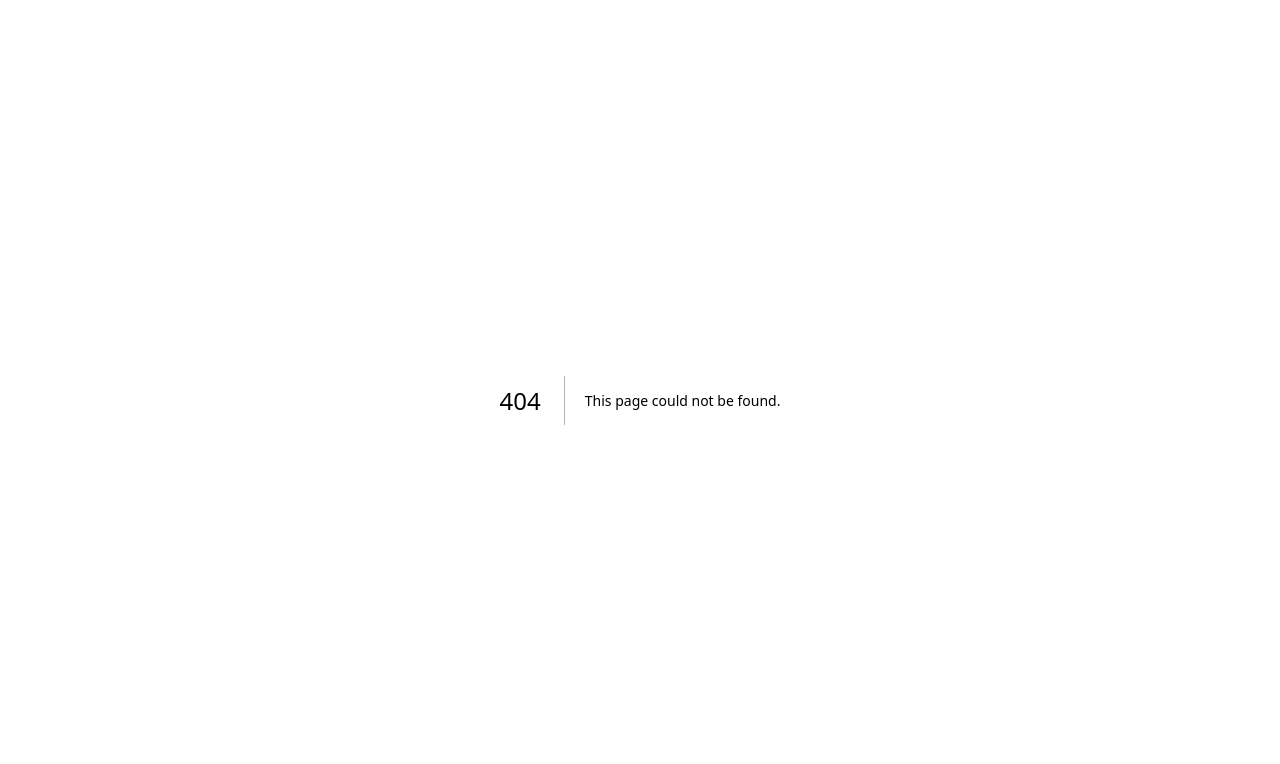
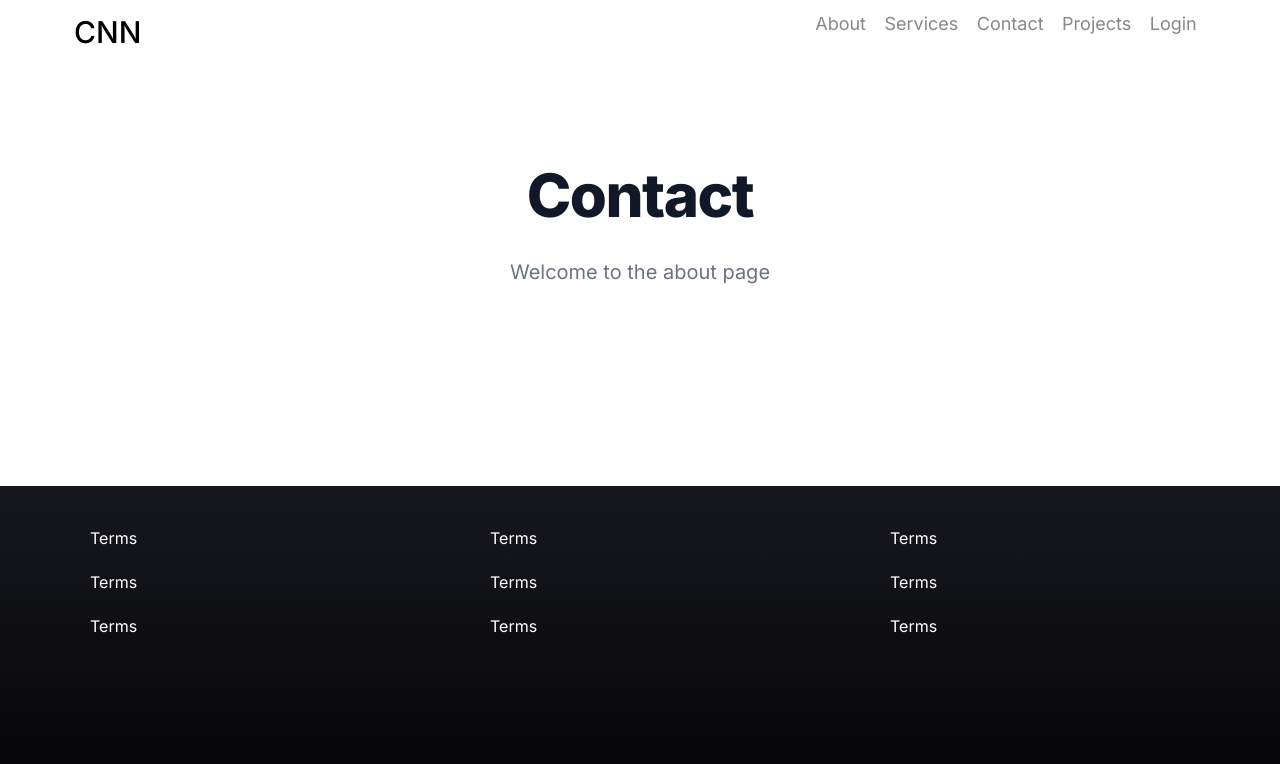
Before and after one commit to robertmish/gorde-project, a Next.js app: page /contact in a window 1280 px wide. Before the commit this address had no page. Shown: the top 764 px of the page. Built offline with nearby package versions, Linux system fonts and the light colour scheme.

Commit message:
Push all changes

```diff
--- a/package.json
+++ b/package.json
@@ -9,6 +9,7 @@
     "lint": "next lint"
   },
   "dependencies": {
+    "@material-tailwind/react": "^2.0.7",
     "@types/node": "20.4.2",
     "@types/react": "18.2.15",
     "@types/react-dom": "18.2.7",
--- /dev/null
+++ b/src/app/about/page.tsx
@@ -0,0 +1,22 @@
+import React from 'react'
+import Header from '../comp/Header'
+import Footer from '../comp/Footer'
+
+function Page() {
+  return (
+
+
+<main>
+
+<Header></Header>
+
+<div className="content_section">
+  <div className="welcome_header mb-4 text-4xl font-extrabold leading-none tracking-tight text-gray-900 md:text-5xl lg:text-6xl dark:text-white">About</div>
+  <p className='wel_desc mb-6 text-lg font-normal text-gray-500 lg:text-xl sm:px-16 xl:px-48 dark:text-gray-400'>Welcome to the about page</p>
+</div>
+<Footer></Footer>
+</main>
+  )
+}
+
+export default Page
--- /dev/null
+++ b/src/app/comp/Footer.tsx
@@ -0,0 +1,38 @@
+import React from 'react'
+
+function Footer() {
+  return (
+    <>
+
+<div className='footer'>
+
+    <div className="widgets_wrapper">
+        <div className="widget_box">
+            <div className="f_link">Terms</div>
+            <div className="f_link">Terms</div>
+            <div className="f_link">Terms</div>
+        </div>
+
+        <div className="widget_box">
+            <div className="f_link">Terms</div>
+            <div className="f_link">Terms</div>
+            <div className="f_link">Terms</div>
+        </div>
+
+        <div className="widget_box">
+            <div className="f_link">Terms</div>
+            <div className="f_link">Terms</div>
+            <div className="f_link">Terms</div>
+        </div>
+    </div>
+
+</div>
+
+
+
+
+    </>
+  )
+}
+
+export default Footer
--- /dev/null
+++ b/src/app/contact/page.tsx
@@ -0,0 +1,22 @@
+import React from 'react'
+import Header from '../comp/Header'
+import Footer from '../comp/Footer'
+
+function Page() {
+  return (
+
+
+<main>
+
+<Header></Header>
+
+<div className="content_section">
+  <div className="welcome_header mb-4 text-4xl font-extrabold leading-none tracking-tight text-gray-900 md:text-5xl lg:text-6xl dark:text-white">Contact</div>
+  <p className='wel_desc mb-6 text-lg font-normal text-gray-500 lg:text-xl sm:px-16 xl:px-48 dark:text-gray-400'>Welcome to the about page</p>
+</div>
+<Footer></Footer>
+</main>
+  )
+}
+
+export default Page
--- a/src/app/globals.css
+++ b/src/app/globals.css
@@ -2,19 +2,6 @@
 @tailwind components;
 @tailwind utilities;
 
-:root {
-  --foreground-rgb: 0, 0, 0;
-  --background-start-rgb: 214, 219, 220;
-  --background-end-rgb: 255, 255, 255;
-}
-
-@media (prefers-color-scheme: dark) {
-  :root {
-    --foreground-rgb: 255, 255, 255;
-    --background-start-rgb: 0, 0, 0;
-    --background-end-rgb: 0, 0, 0;
-  }
-}
 
 body {
   color: rgb(var(--foreground-rgb));
@@ -25,3 +12,75 @@
     )
     rgb(var(--background-start-rgb));
 }
+
+.blue_box {
+
+  width: 300px;
+  height: 300px;
+  background: #0c22c4;
+}
+
+.header {
+  margin: 0 auto;
+display: flex;
+justify-content: space-between;
+width: 90%;
+padding: 10px;
+}
+.logo {
+font-weight: 500;
+font-size: 30px;
+}
+.menu {
+width: 400px;
+display: flex;
+justify-content: space-around;
+}
+.menu_item {
+color:#888;
+font-size: 18px;
+}
+
+.menu_item:hover {
+  text-decoration: underline;
+  cursor: pointer;
+}
+.welcome_header {
+margin:0 auto;
+  width: 70%;
+  text-align: center;
+  margin-top:100px;
+}
+
+.wel_desc {
+  margin: 0 auto;
+  width: 1062px;
+  text-align: center;
+  margin-top: 33px;
+}
+
+.user_form {
+  width: 500px;
+  margin:0 auto;
+  margin-top:50px;
+}
+
+
+.footer {
+height: 400px;
+background: linear-gradient(#17181e, #000000);
+margin-top: 200px;
+}
+
+.widgets_wrapper {
+display: flex;
+justify-content: space-around;
+padding: 40px
+}
+.widget_box {
+width: 300px;
+}
+.f_link {
+margin-bottom: 20px;
+color:#fff;
+}
--- a/src/app/page.tsx
+++ b/src/app/page.tsx
@@ -1,113 +1,57 @@
+"use client"
 import Image from 'next/image'
+import {useRouter} from "next/navigation";
+import Header from './comp/Header';
+import Footer from './comp/Footer';
+export default function Home() {
 
-export default function Home() {
+const router = useRouter();
+
+
+const onClick = () => {
+
+  router.push("/welcome");
+
+}
+
+
+
+
   return (
-    <main className="flex min-h-screen flex-col items-center justify-between p-24">
-      <div className="z-10 w-full max-w-5xl items-center justify-between font-mono text-sm lg:flex">
-        <p className="fixed left-0 top-0 flex w-full justify-center border-b border-gray-300 bg-gradient-to-b from-zinc-200 pb-6 pt-8 backdrop-blur-2xl dark:border-neutral-800 dark:bg-zinc-800/30 dark:from-inherit lg:static lg:w-auto  lg:rounded-xl lg:border lg:bg-gray-200 lg:p-4 lg:dark:bg-zinc-800/30">
-          Get started by editing&nbsp;
-          <code className="font-mono font-bold">src/app/page.tsx</code>
-        </p>
-        <div className="fixed bottom-0 left-0 flex h-48 w-full items-end justify-center bg-gradient-to-t from-white via-white dark:from-black dark:via-black lg:static lg:h-auto lg:w-auto lg:bg-none">
-          <a
-            className="pointer-events-none flex place-items-center gap-2 p-8 lg:pointer-events-auto lg:p-0"
-            href="https://vercel.com?utm_source=create-next-app&utm_medium=appdir-template&utm_campaign=create-next-app"
-            target="_blank"
-            rel="noopener noreferrer"
-          >
-            By{' '}
-            <Image
-              src="/vercel.svg"
-              alt="Vercel Logo"
-              className="dark:invert"
-              width={100}
-              height={24}
-              priority
-            />
-          </a>
-        </div>
-      </div>
 
-      <div className="relative flex place-items-center before:absolute before:h-[300px] before:w-[480px] before:-translate-x-1/2 before:rounded-full before:bg-gradient-radial before:from-white before:to-transparent before:blur-2xl before:content-[''] after:absolute after:-z-20 after:h-[180px] after:w-[240px] after:translate-x-1/3 after:bg-gradient-conic after:from-sky-200 after:via-blue-200 after:blur-2xl after:content-[''] before:dark:bg-gradient-to-br before:dark:from-transparent before:dark:to-blue-700 before:dark:opacity-10 after:dark:from-sky-900 after:dark:via-[#0141ff] after:dark:opacity-40 before:lg:h-[360px] z-[-1]">
-        <Image
-          className="relative dark:drop-shadow-[0_0_0.3rem_#ffffff70] dark:invert"
-          src="/next.svg"
-          alt="Next.js Logo"
-          width={180}
-          height={37}
-          priority
-        />
-      </div>
+<main>
 
-      <div className="mb-32 grid text-center lg:mb-0 lg:grid-cols-4 lg:text-left">
-        <a
-          href="https://nextjs.org/docs?utm_source=create-next-app&utm_medium=appdir-template&utm_campaign=create-next-app"
-          className="group rounded-lg border border-transparent px-5 py-4 transition-colors hover:border-gray-300 hover:bg-gray-100 hover:dark:border-neutral-700 hover:dark:bg-neutral-800/30"
-          target="_blank"
-          rel="noopener noreferrer"
-        >
-          <h2 className={`mb-3 text-2xl font-semibold`}>
-            About{' '}
-            <span className="inline-block transition-transform group-hover:translate-x-1 motion-reduce:transform-none">
-              -&gt;
-            </span>
-          </h2>
-          <p className={`m-0 max-w-[30ch] text-sm opacity-50`}>
-            Find in-depth information about Next.js features and API.
-          </p>
-        </a>
 
-        <a
-          href="https://nextjs.org/learn?utm_source=create-next-app&utm_medium=appdir-template-tw&utm_campaign=create-next-app"
-          className="group rounded-lg border border-transparent px-5 py-4 transition-colors hover:border-gray-300 hover:bg-gray-100 hover:dark:border-neutral-700 hover:dark:bg-neutral-800/30"
-          target="_blank"
-          rel="noopener noreferrer"
-        >
-          <h2 className={`mb-3 text-2xl font-semibold`}>
-            Portfolio{' '}
-            <span className="inline-block transition-transform group-hover:translate-x-1 motion-reduce:transform-none">
-              -&gt;
-            </span>
-          </h2>
-          <p className={`m-0 max-w-[30ch] text-sm opacity-50`}>
-            Learn about Next.js in an interactive course with&nbsp;quizzes!
-          </p>
-        </a>
+<Header/>
+<div className="content_section">
+  <div className="welcome_header mb-4 text-4xl font-extrabold leading-none tracking-tight text-gray-900 md:text-5xl lg:text-6xl dark:text-white">Welcome to Codedesk!.</div>
+  <p className='wel_desc mb-6 text-lg font-normal text-gray-500 lg:text-xl sm:px-16 xl:px-48 dark:text-gray-400'>Here at Flowbite we focus on markets where technology, innovation, and capital can unlock long-term value and drive economic growth.</p>
+</div>
 
-        <a
-          href="https://vercel.com/templates?framework=next.js&utm_source=create-next-app&utm_medium=appdir-template&utm_campaign=create-next-app"
-          className="group rounded-lg border border-transparent px-5 py-4 transition-colors hover:border-gray-300 hover:bg-gray-100 hover:dark:border-neutral-700 hover:dark:bg-neutral-800/30"
-          target="_blank"
-          rel="noopener noreferrer"
-        >
-          <h2 className={`mb-3 text-2xl font-semibold`}>
-            Services{' '}
-            <span className="inline-block transition-transform group-hover:translate-x-1 motion-reduce:transform-none">
-              -&gt;
-            </span>
-          </h2>
-          <p className={`m-0 max-w-[30ch] text-sm opacity-50`}>
-            Explore the Next.js 13 playground.
-          </p>
-        </a>
+<div className="user_form">
 
-        <a
-          href="https://vercel.com/new?utm_source=create-next-app&utm_medium=appdir-template&utm_campaign=create-next-app"
-          className="group rounded-lg border border-transparent px-5 py-4 transition-colors hover:border-gray-300 hover:bg-gray-100 hover:dark:border-neutral-700 hover:dark:bg-neutral-800/30"
-          target="_blank"
-          rel="noopener noreferrer"
-        >
-          <h2 className={`mb-3 text-2xl font-semibold`}>
-            Contact{' '}
-            <span className="inline-block transition-transform group-hover:translate-x-1 motion-reduce:transform-none">
-              -&gt;
-            </span>
-          </h2>
-          <p className={`m-0 max-w-[30ch] text-sm opacity-50`}>
-            Instantly deploy your Next.js site to a shareable URL with Vercel.
-          </p>
-        </a>
-      </div>
-    </main>
+<label for="email" className="block mb-2 text-sm font-medium text-gray-900 dark:text-white">Your Email</label>
+<div className="relative mb-6">
+  <div className="absolute inset-y-0 left-0 flex items-center pl-3.5 pointer-events-none">
+    <svg className="w-4 h-4 text-gray-500 dark:text-gray-400" aria-hidden="true" xmlns="http://www.w3.org/2000/svg" fill="currentColor" viewBox="0 0 20 16">
+        <path d="m10.036 8.278 9.258-7.79A1.979 1.979 0 0 0 18 0H2A1.987 1.987 0 0 0 .641.541l9.395 7.737Z"/>
+        <path d="M11.241 9.817c-.36.275-.801.425-1.255.427-.428 0-.845-.138-1.187-.395L0 2.6V14a2 2 0 0 0 2 2h16a2 2 0 0 0 2-2V2.5l-8.759 7.317Z"/>
+    </svg>
+  </div>
+  <input for="email" type="text" id="input-group-1" className="bg-gray-50 border border-gray-300 text-gray-900 text-sm rounded-lg focus:ring-blue-500 focus:border-blue-500 block w-full pl-10 p-2.5  dark:bg-gray-700 dark:border-gray-600 dark:placeholder-gray-400 dark:text-white dark:focus:ring-blue-500 dark:focus:border-blue-500" placeholder="name@flowbite.com"/>
+</div>
+<label  className="block mb-2 text-sm font-medium text-gray-900 dark:text-white">Username</label>
+<div className="flex">
+  <span className="inline-flex items-center px-3 text-sm text-gray-900 bg-gray-200 border border-r-0 border-gray-300 rounded-l-md dark:bg-gray-600 dark:text-gray-400 dark:border-gray-600">
+    <svg className="w-4 h-4 text-gray-500 dark:text-gray-400" aria-hidden="true" xmlns="http://www.w3.org/2000/svg" fill="currentColor" viewBox="0 0 20 20">
+        <path d="M10 0a10 10 0 1 0 10 10A10.011 10.011 0 0 0 10 0Zm0 5a3 3 0 1 1 0 6 3 3 0 0 1 0-6Zm0 13a8.949 8.949 0 0 1-4.951-1.488A3.987 3.987 0 0 1 9 13h2a3.987 3.987 0 0 1 3.951 3.512A8.949 8.949 0 0 1 10 18Z"/>
+    </svg>
+  </span>
+  <input type="text" id="website-admin" className="rounded-none rounded-r-lg bg-gray-50 border text-gray-900 focus:ring-blue-500 focus:border-blue-500 block flex-1 min-w-0 w-full text-sm border-gray-300 p-2.5  dark:bg-gray-700 dark:border-gray-600 dark:placeholder-gray-400 dark:text-white dark:focus:ring-blue-500 dark:focus:border-blue-500" placeholder="elonmusk"/>
+</div>
+<button onClick={onClick} className='text-white bg-gradient-to-r from-blue-500 mt-10 via-blue-600 to-blue-700 hover:bg-gradient-to-br focus:ring-4 focus:outline-none focus:ring-blue-300 dark:focus:ring-blue-800 font-medium rounded-lg text-sm px-5 py-2.5 text-center mr-2 mb-2'>Submit form</button>
+</div>
+<Footer></Footer>
+</main>
   )
 }
--- /dev/null
+++ b/src/app/projects/page.tsx
@@ -0,0 +1,22 @@
+import React from 'react'
+import Header from '../comp/Header'
+import Footer from '../comp/Footer'
+
+function Page() {
+  return (
+
+
+<main>
+
+<Header></Header>
+
+<div className="content_section">
+  <div className="welcome_header mb-4 text-4xl font-extrabold leading-none tracking-tight text-gray-900 md:text-5xl lg:text-6xl dark:text-white">Projects</div>
+  <p className='wel_desc mb-6 text-lg font-normal text-gray-500 lg:text-xl sm:px-16 xl:px-48 dark:text-gray-400'>Welcome to the about page</p>
+</div>
+<Footer></Footer>
+</main>
+  )
+}
+
+export default Page
--- /dev/null
+++ b/src/app/services/page.tsx
@@ -0,0 +1,22 @@
+import React from 'react'
+import Header from '../comp/Header'
+import Footer from '../comp/Footer'
+
+function Page() {
+  return (
+
+
+<main>
+
+<Header></Header>
+
+<div className="content_section">
+  <div className="welcome_header mb-4 text-4xl font-extrabold leading-none tracking-tight text-gray-900 md:text-5xl lg:text-6xl dark:text-white">Services</div>
+  <p className='wel_desc mb-6 text-lg font-normal text-gray-500 lg:text-xl sm:px-16 xl:px-48 dark:text-gray-400'>Welcome to the about page</p>
+</div>
+<Footer></Footer>
+</main>
+  )
+}
+
+export default Page
--- /dev/null
+++ b/src/app/welcome/page.tsx
@@ -0,0 +1,22 @@
+import React from 'react'
+import Header from '../comp/Header'
+import Footer from '../comp/Footer'
+
+function page() {
+  return (
+
+
+<main>
+
+<Header></Header>
+
+<div className="content_section">
+  <div className="welcome_header mb-4 text-4xl font-extrabold leading-none tracking-tight text-gray-900 md:text-5xl lg:text-6xl dark:text-white">Form Submited</div>
+  <p className='wel_desc mb-6 text-lg font-normal text-gray-500 lg:text-xl sm:px-16 xl:px-48 dark:text-gray-400'>Check your email for further instructions</p>
+</div>
+<Footer></Footer>
+</main>
+  )
+}
+
+export default page
```
Also changed, not shown: src/app/output.css (added), 1 other file (tests, documents, lock files or other folders).
